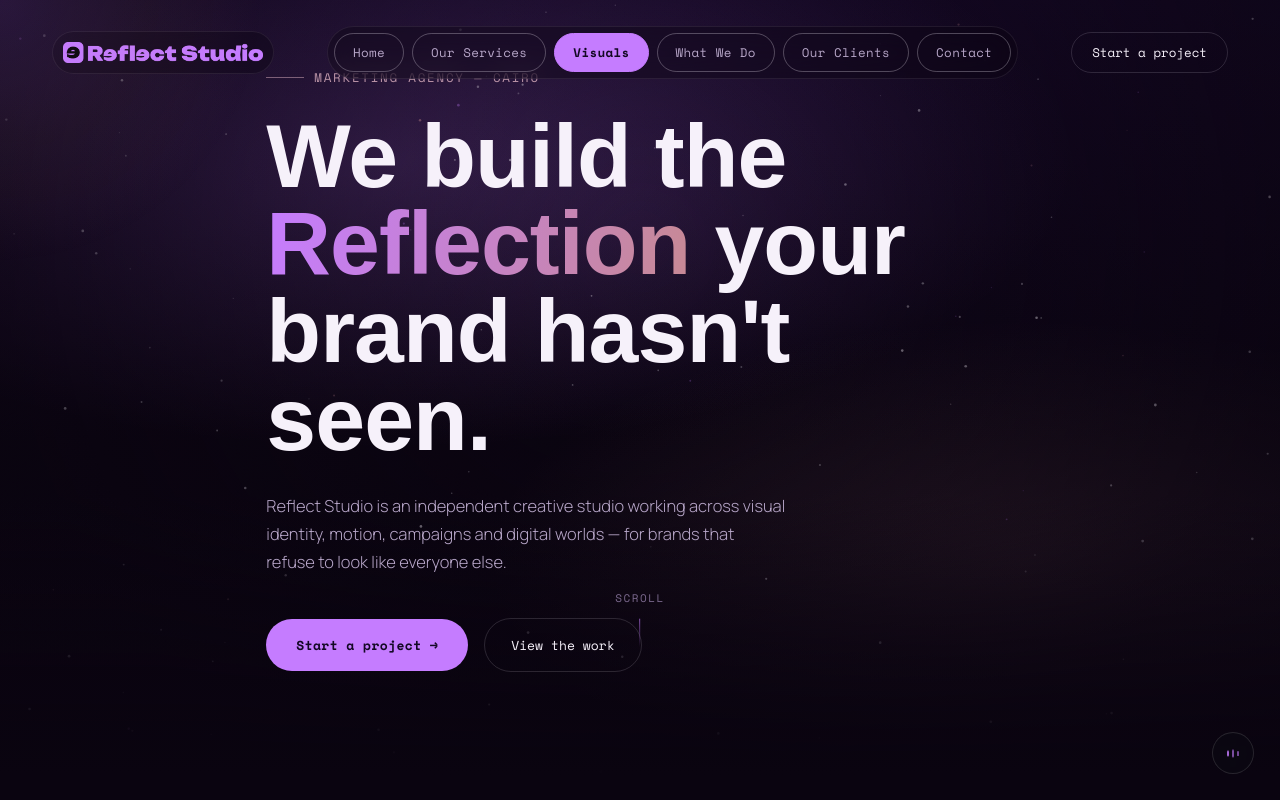
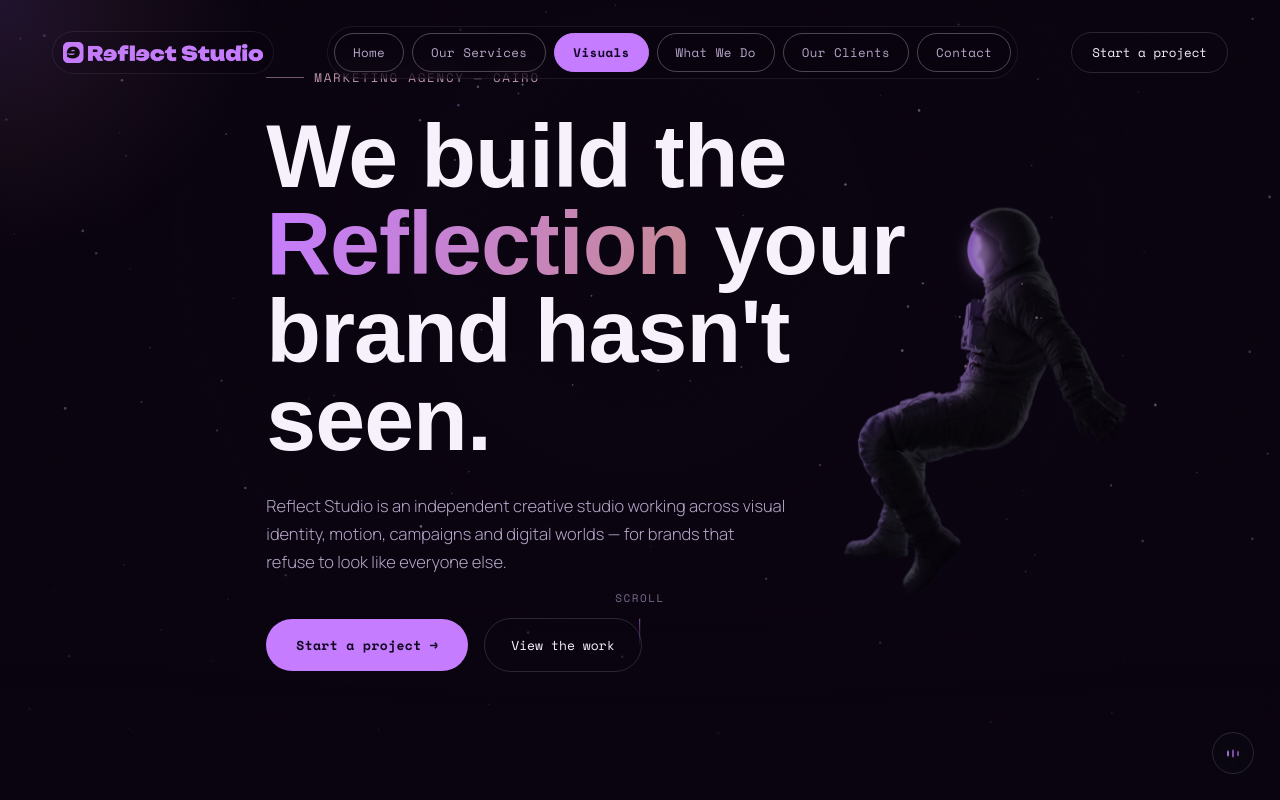
Before and after one commit to omarqenawy614-hub/reflectstudio, a React (Vite) app: page / in a window 1280 px wide. Shown: the top 800 px of the page. Built offline with nearby package versions, Linux system fonts and the light colour scheme; a web font is replaced by a local one.

Commit message:
Add files via upload

```diff
--- a/src/components/Hero.jsx
+++ b/src/components/Hero.jsx
@@ -1,57 +1,77 @@
 import { siteConfig } from "../data/siteConfig";
-
-// REPLACE ME: set an image path here (e.g. from src/assets/hero/)
-// to swap the generated atmosphere for a real cinematic photograph.
-// Example: import heroImg from "../assets/hero/hero.jpg";
-const HERO_IMAGE = null;
+import heroBanner from "../assets/Hero Banner.png";
 
 export default function Hero() {
   return (
     <section id="home" className="hero">
+
+      {/* ==================================================
+          HERO BANNER
+          ================================================== */}
       <div
-        className={`hero-atmosphere${HERO_IMAGE ? " has-image" : ""}`}
-        style={HERO_IMAGE ? { backgroundImage: `url(${HERO_IMAGE})` } : undefined}
+        className="hero-atmosphere has-image"
+        style={{
+          backgroundImage: `url("${heroBanner}")`,
+        }}
       />
+
       <div className="hero-overlay" />
       <div className="hero-fade" />
 
+      {/* ==================================================
+          HERO CONTENT
+          يظهر في منتصف الـ Hero فوق صورة الرائد
+          ================================================== */}
       <div className="wrap hero-content">
+
         <div className="hero-eyebrow">
           <span className="line" />
           Marketing Agency — {siteConfig.location}
         </div>
+
         <h1>
           We build the <em>Reflection</em> your brand hasn't seen.
         </h1>
-        <p className="hero-sub">{siteConfig.description}</p>
+
+        <p className="hero-sub">
+          {siteConfig.description}
+        </p>
+
         <div className="hero-actions">
           <a
             href="#contact"
             className="btn-primary"
             onClick={(e) => {
               e.preventDefault();
-              document.getElementById("contact")?.scrollIntoView({ behavior: "smooth" });
+              document
+                .getElementById("contact")
+                ?.scrollIntoView({ behavior: "smooth" });
             }}
           >
             Start a project →
           </a>
+
           <a
             href="#master-visuals"
             className="btn-ghost"
             onClick={(e) => {
               e.preventDefault();
-              document.getElementById("master-visuals")?.scrollIntoView({ behavior: "smooth" });
+              document
+                .getElementById("master-visuals")
+                ?.scrollIntoView({ behavior: "smooth" });
             }}
           >
             View the work
           </a>
         </div>
+
       </div>
 
       <div className="scroll-hint">
         <span>Scroll</span>
         <span className="stick" />
       </div>
+
     </section>
   );
 }
--- a/src/styles/global.css
+++ b/src/styles/global.css
@@ -136,7 +136,10 @@
     linear-gradient(180deg, #150826 0%, #0a0410 55%, #0a0410 100%);
 }
 
-.hero-atmosphere.has-image { background-size: cover; background-position: center; }
+
+.hero-atmosphere.has-image {background-size: 22%; background-repeat: no-repeat; background-position: center; background-color: var(--void); animation: astronautFloat 9s ease-in-out infinite;}
+@keyframes astronautFloat {0%, 100% {transform: translate3d(0, 0, 0) rotate(0deg) scale(1);} 25% {transform: translate3d(0.35%, -0.6%, 0) rotate(0.15deg) scale(1.003);} 50%
+{transform: translate3d(-0.25%, -1%, 0) rotate(-0.12deg) scale(1.006);} 75% {transform: translate3d(-0.4%, -0.35%, 0) rotate(0.1deg) scale(1.003);}}
 
 .hero-overlay { position: absolute; inset: 0; z-index: 2; background: radial-gradient(circle at 50% 30%, transparent 0%, rgba(10, 4, 16, 0.55) 75%); pointer-events: none; }
 
@@ -588,3 +591,8 @@
 }
 
 @media (max-width: 720px) { .hero-content { padding-bottom: 30vh; } }
+
+/* تحريك صورة/خلفية الفضائي لليمين */
+.hero-atmosphere.has-image {
+  background-position: calc(85% + 0px) center;
+}
```
Also changed, not shown: src/assets/Hero Banner.png (added), src/assets/projects/Hero Banner.png (added).
